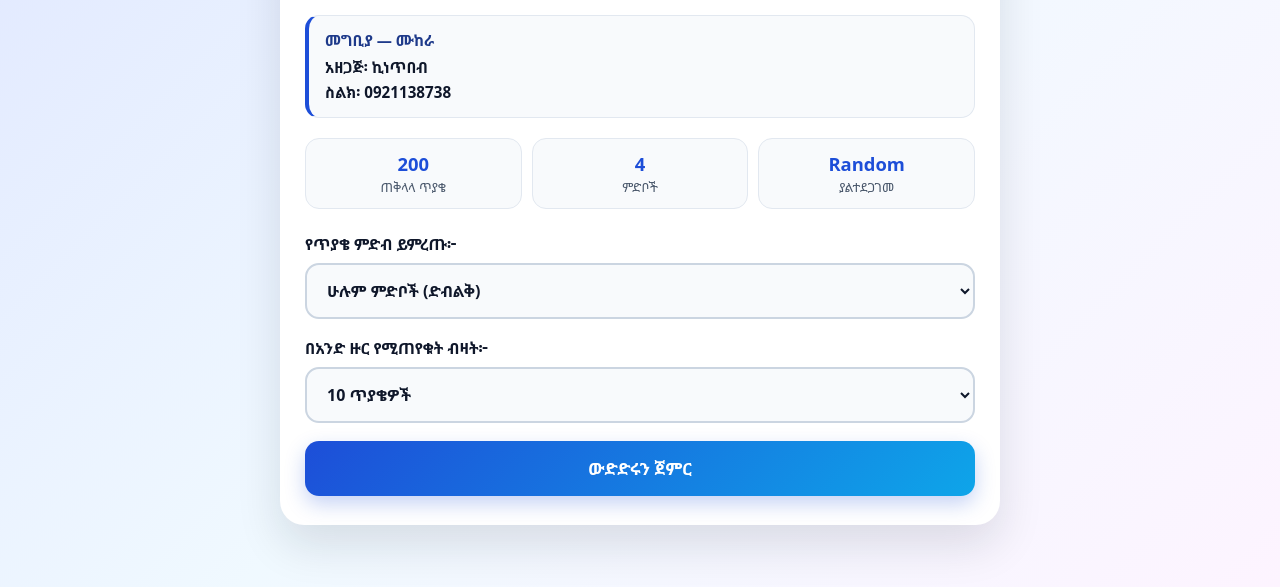
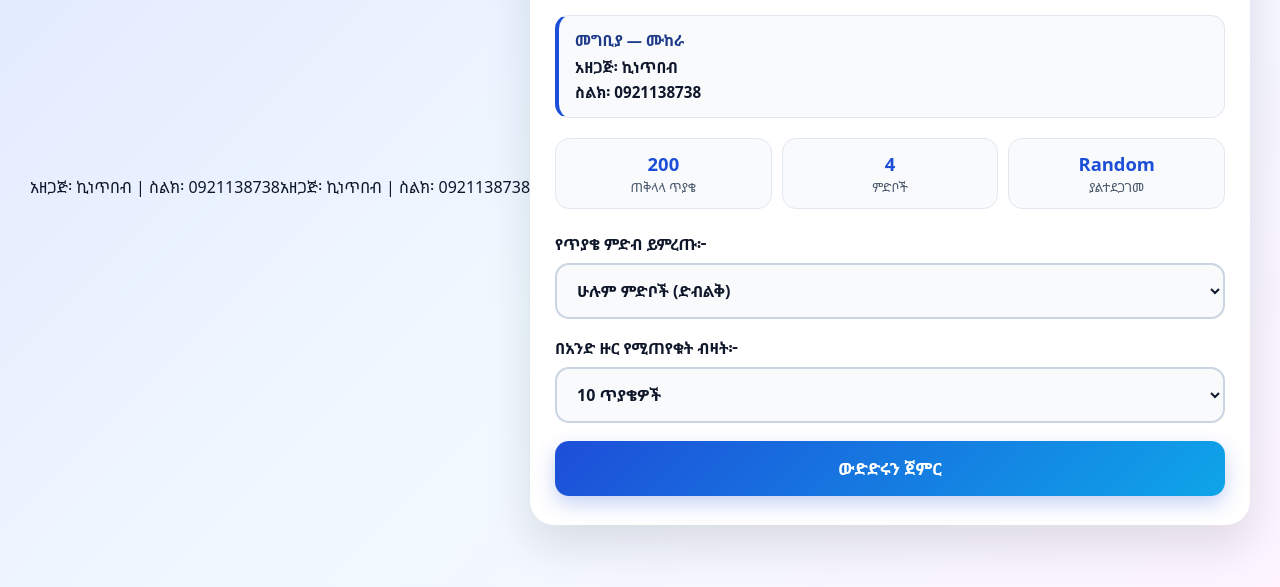
Before and after one commit to kine9364-stack/Kinetbeb-quiz, a plain HTML site: page exam500.html in a window 1280 px wide. Shown: the part 213-800 px from the top of the page. Drawn offline with Linux system fonts and the light colour scheme.

Commit message:
Update exam500.html

```diff
--- a/exam500.html
+++ b/exam500.html
@@ -1,5 +1,8 @@
+<p>አዘጋጅ፡ ኪነጥበብ | ስልክ፡ 0921138738</p>
+
 <html lang="am">
-<head>
+<head><p>አዘጋጅ፡ ኪነጥበብ | ስልክ፡ 0921138738</p>
+
   <meta charset="UTF-8" />
   <meta name="viewport" content="width=device-width, initial-scale=1.0" />
   <title>የዕውቀት ፈተና - ሙከራ</title>
```
